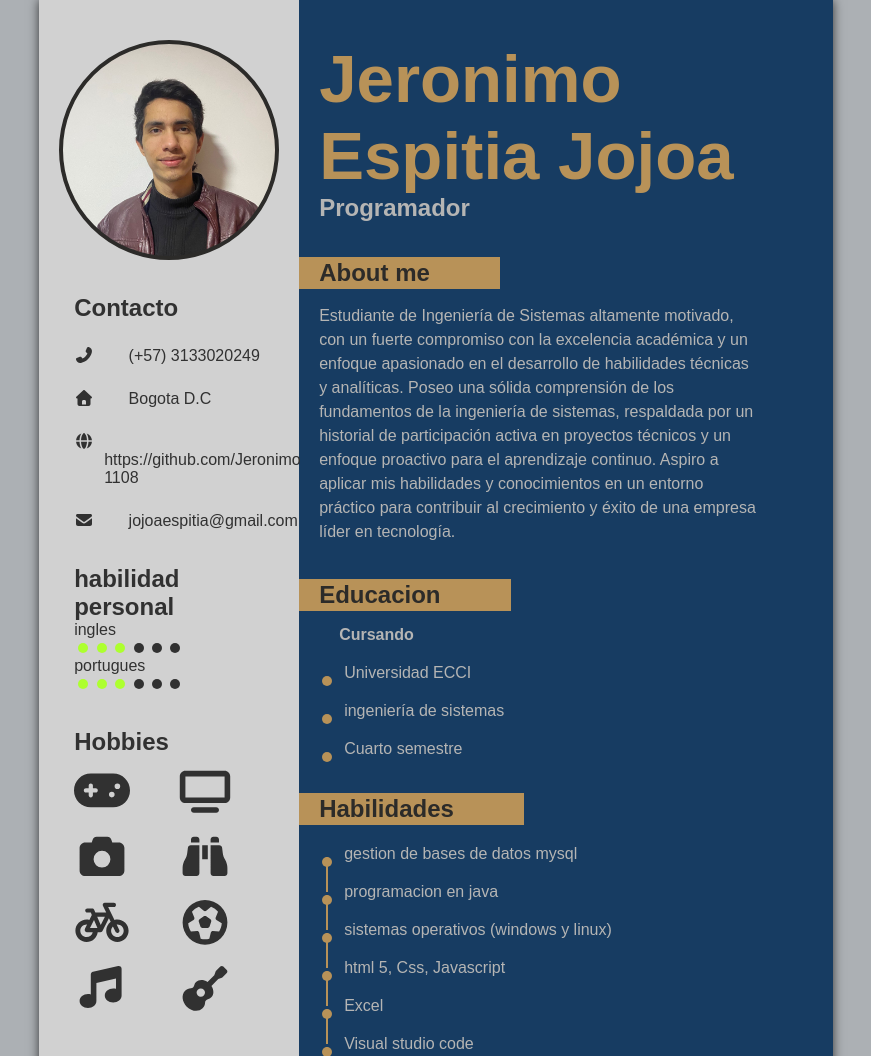
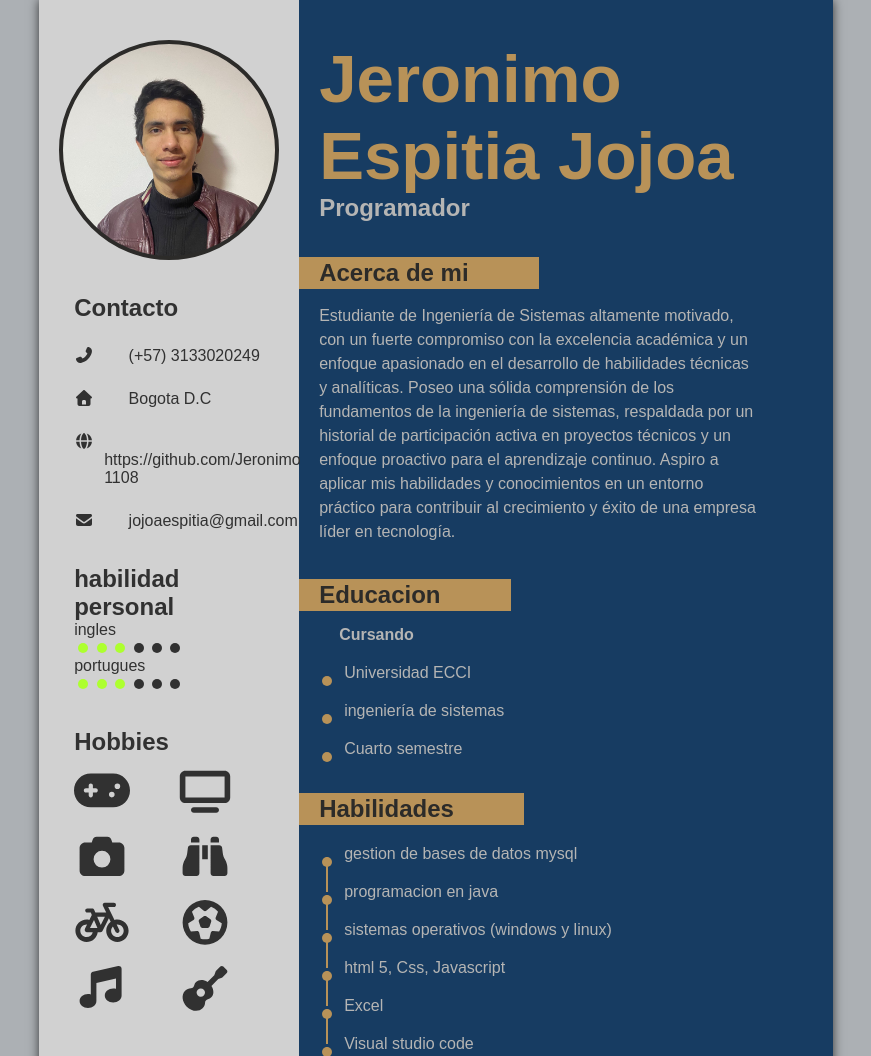
Before and after one commit to Jeronimo1108/hoja-de-vida, a plain HTML site: page index.html in a window 1280 px wide. Shown: the top 1056 px of the page, without its empty margins (204-1075 px from the left). Drawn offline with Linux system fonts and the light colour scheme.

Commit message:
segundo cambio

```diff
--- a/index.html
+++ b/index.html
@@ -113,7 +113,7 @@
             </div>
             <div class="group-1">
                 <div class="box">
-                    <h2>About me</h2>
+                    <h2>Acerca de mi</h2>
                 </div>
                 <div class="desc">
                     Estudiante de Ingeniería de Sistemas altamente motivado, con un fuerte compromiso con la excelencia
```
